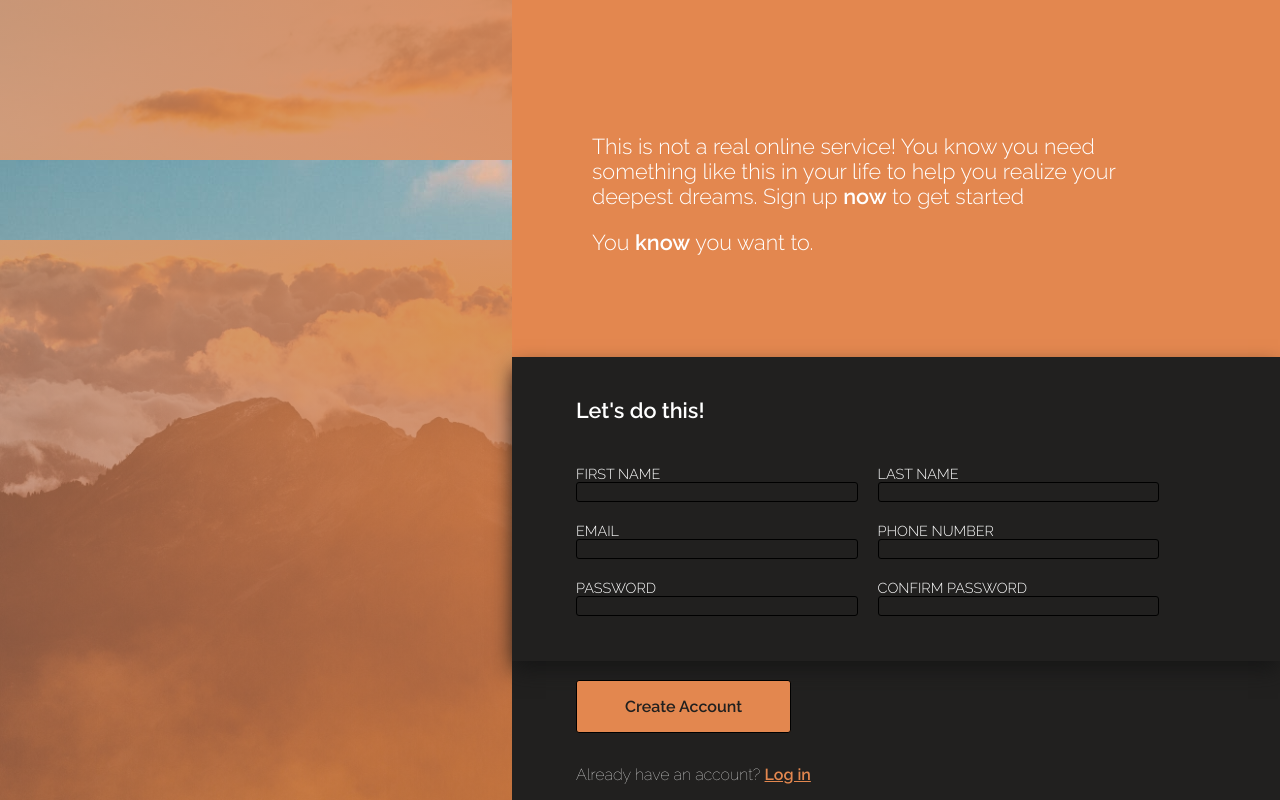
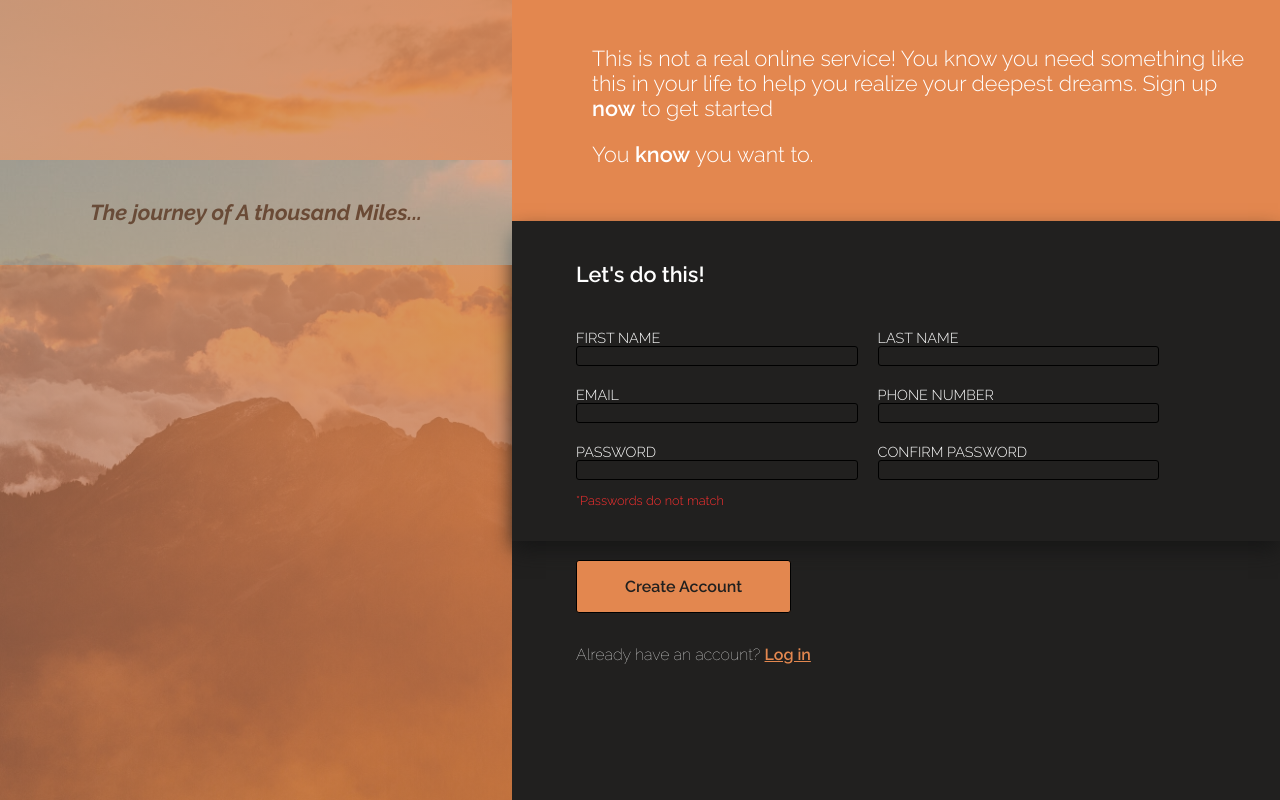
Before and after one commit to BlasioGodi/Sign-up-form, a website: page public/sign-up.html in a window 1280 px wide. Drawn offline with Linux system fonts and the light colour scheme.

Commit message:
Final set for publishing

```diff
--- a/public/sign-up.html
+++ b/public/sign-up.html
@@ -19,10 +19,10 @@
 <body>
     <div class="container">
         <div class="first-side">
-            <div class="item-logo"></div>
+            <div class="item-logo">The journey of A thousand Miles...</div>
         </div>
         <div class="second-side">
-            <div class="top-content">
+            <div class="top-content left-side">
                 <p>This is not a real online service! You know you need something like this in your life to help you
                     realize your deepest dreams. Sign up <strong>now</strong>
                     to get started</p>
@@ -31,12 +31,30 @@
             <form action="">
                 <div class="form-content left-side">
                     <p class="form-title">Let's do this!</p>
-                    <div class="form-input"><label for="first_name">First Name</label><input type="text"></div>
-                    <div class="form-input"><label for="last_name">Last Name</label><input type="text"></div>
-                    <div class="form-input"><label for="email">Email</label><input type="text"></div>
-                    <div class="form-input"><label for="phone">Phone Number</label><input type="text"></div>
-                    <div class="form-input"><label for="password">Password</label><input type="text"></div>
-                    <div class="form-input"><label for="confirm_password">Confirm Password</label><input type="text">
+                    <div class="form-input">
+                        <label for="first_name">First Name</label>
+                        <input type="text" id="firstName" name="firstName">
+                    </div>
+                    <div class="form-input">
+                        <label for="last_name">Last Name</label>
+                        <input type="text" id="lastName" name="lastName">
+                    </div>
+                    <div class="form-input">
+                        <label for="email">Email</label>
+                        <input type="email" id="email" name="user_email" required>
+                    </div>
+                    <div class="form-input">
+                        <label for="phone">Phone Number</label>
+                        <input type="number" id="contact" name="user_contact" maxlength="25">
+                    </div>
+                    <div class="form-input">
+                        <label for="password">Password</label>
+                        <input type="user_password" id="password" required>
+                        <p class="password-invalid">*Passwords do not match</p>
+                    </div>
+                    <div class="form-input">
+                        <label for="confirm_password">Confirm Password</label>
+                        <input type="user_password" id="password" required>
                     </div>
                 </div>
                 <div class="btn left-side"><button class="button" type="submit">Create Account</button></div>
--- a/src/style.css
+++ b/src/style.css
@@ -47,20 +47,23 @@ body {
   background-color: #e3874f;
   background-image: url("./img/orange-sunset.jpg");
   background-size: auto;
+  opacity: 0.5;
   height: auto;
   top: 20vh;
   padding: 40px;
   justify-content: center;
   align-items: center;
+  font-size: 1.35rem;
+  font-family: "Raleway", sans-serif;
+  font-weight: 700;
+  font-style: italic;
 }
 
 .top-content {
   color: white;
   background-color: #e3874f;
-  padding: 5rem;
-  padding-top: 7rem;
+  padding: 1.5rem 2rem 2rem 5rem;
   font-size: 1.35rem;
-  font-style: thin 100;
   font-family: "Raleway", sans-serif;
 }
 
@@ -71,7 +74,7 @@ body {
   flex-flow: row wrap;
   gap: 20px;
   padding-top: 20px;
-  padding-bottom: 45px;
+  padding-bottom: 20px;
 }
 
 .form-title {
@@ -102,6 +105,14 @@ body {
 
 .btn {
   padding-top: 1.2rem;
+}
+
+.password-invalid {
+  color: rgb(252, 48, 48);
+  font-size: 0.8rem;
+  font-family: "Raleway", sans-serif;
+  font-weight: 300;
+  text-transform: none;
 }
 
 input {
@@ -181,9 +192,22 @@ button:focus {
     position: static;
     gap: 10px;
   }
-  .right {
-    width: auto;
-    height: auto;
+  .top-content {
+    width: 100vw;
+    height: 100vh;
+    display: flex;
+  }
+
+  .form-content {
+    width: 100vw;
+    height: 100vh;
+    display: flex;
+  }
+
+  .bottom-content {
+    width: 100vw;
+    height: 100vh;
+    display: flex;
   }
   .dummy-text {
     width: auto;
```
